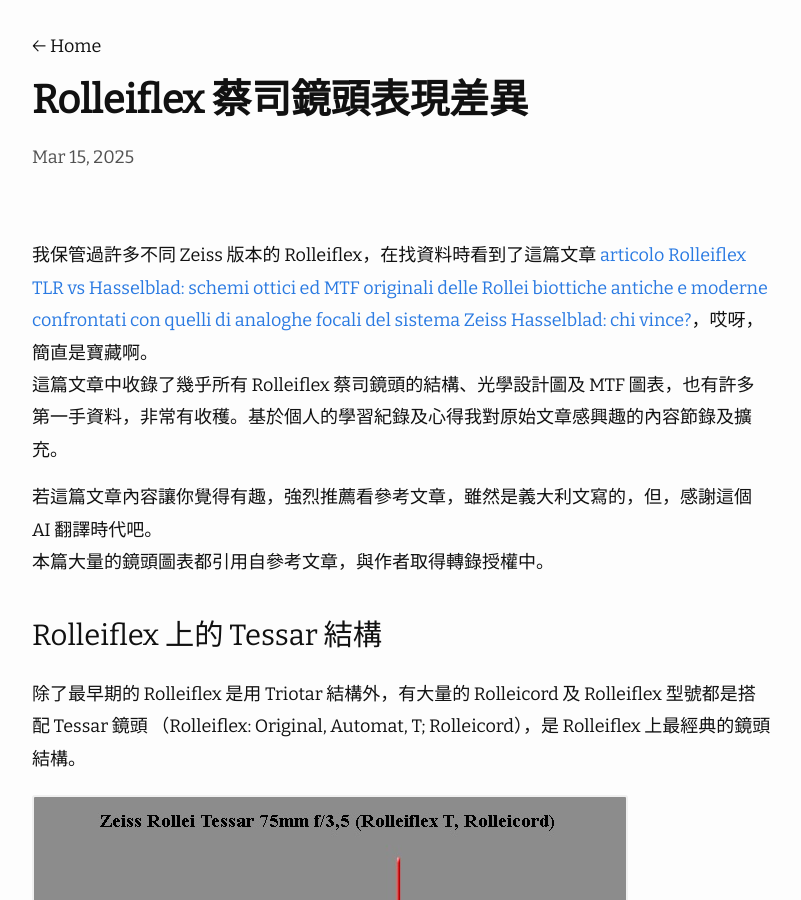
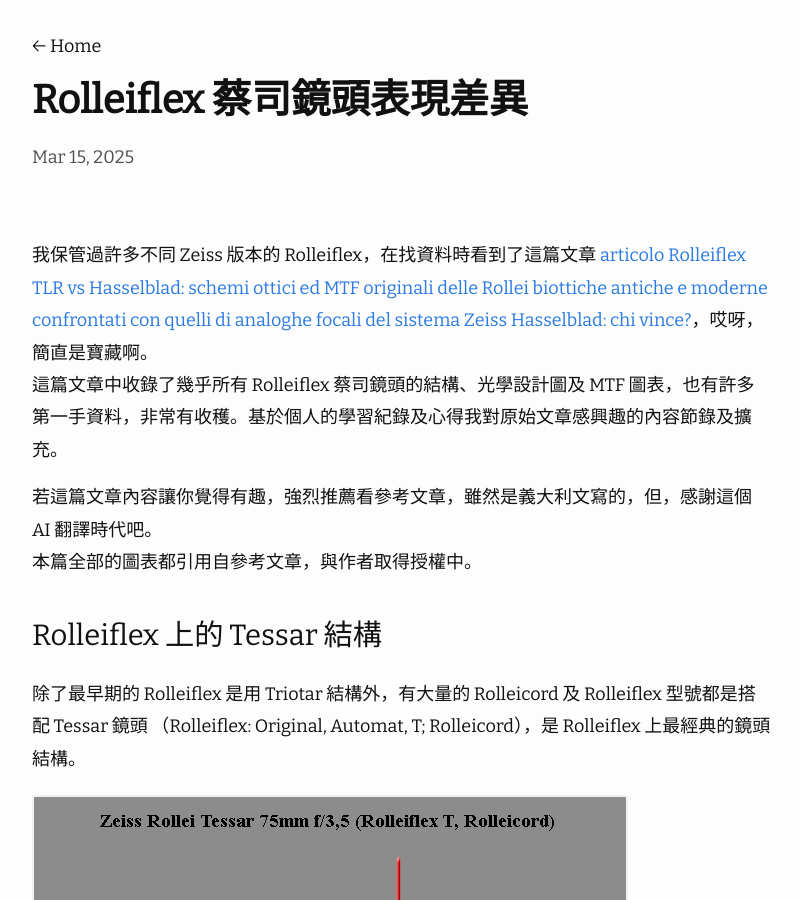
Before and after one commit to saiday/saiday.github.io, a Jekyll site: the page built from camera/_posts/2025-03-15-rolleiflex-tessar-planar-performance.md, in a window 1280 px wide and 900 px high. Shown: the whole window, without its empty margins (238-1039 px from the left). Built offline with Jekyll 4.4.1, drawn with Linux system fonts in a browser that asks for light colours; nearby versions of some CDN libraries.

Commit message:
update post

```diff
--- a/camera/_posts/2025-03-15-rolleiflexwq-tessar-planar-performance.md
+++ b/camera/_posts/2025-03-15-rolleiflex-tessar-planar-performance.md
@@ -12,7 +12,7 @@
 
 
 若這篇文章內容讓你覺得有趣，強烈推薦看參考文章，雖然是義大利文寫的，但，感謝這個 AI 翻譯時代吧。
-本篇大量的鏡頭圖表都引用自參考文章，與作者取得轉錄授權中。
+本篇全部的圖表都引用自參考文章，與作者取得授權中。
 
 ### Rolleiflex 上的 Tessar 結構
 除了最早期的 Rolleiflex 是用 Triotar 結構外，有大量的 Rolleicord 及 Rolleiflex 型號都是搭配 Tessar 鏡頭 （Rolleiflex: Original, Automat, T; Rolleicord），是 Rolleiflex 上最經典的鏡頭結構。
```
